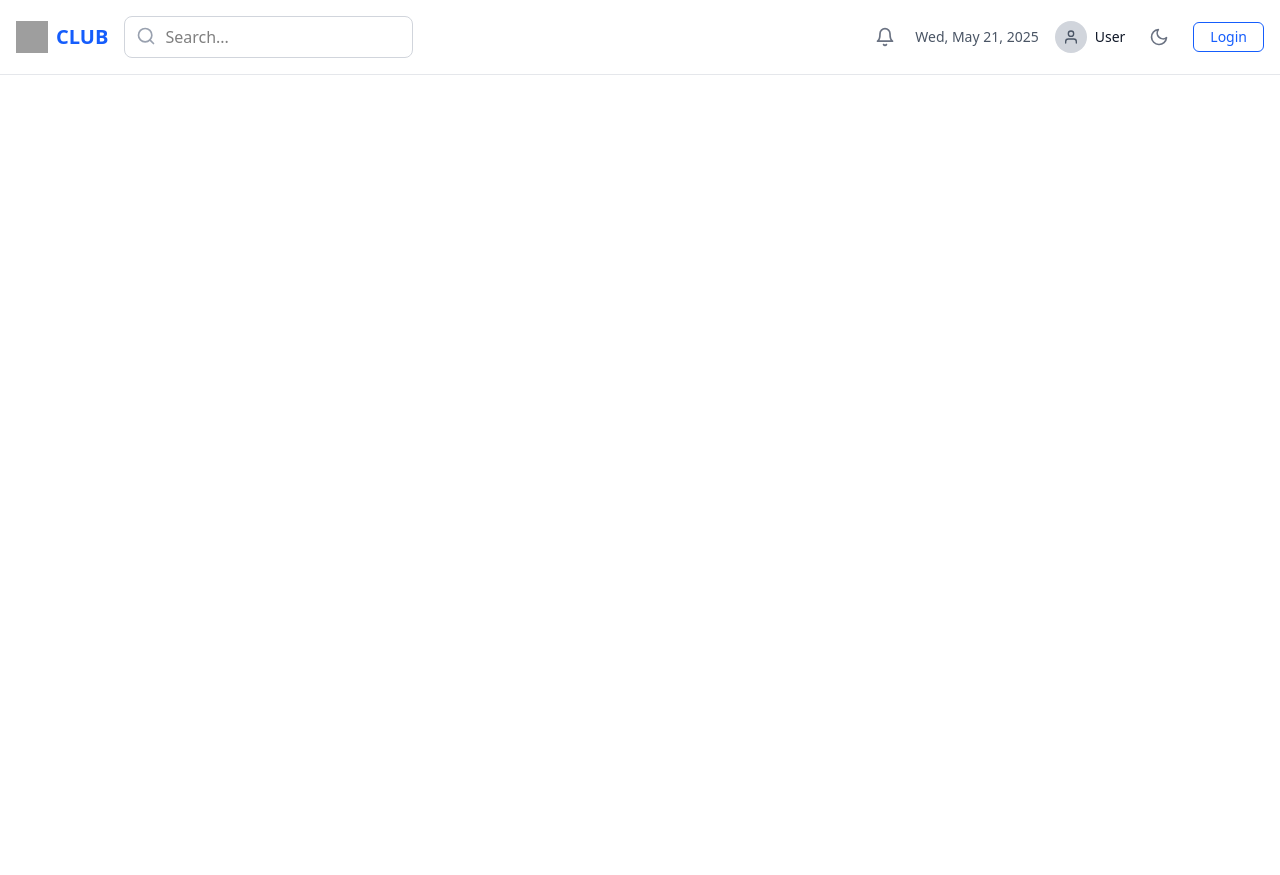
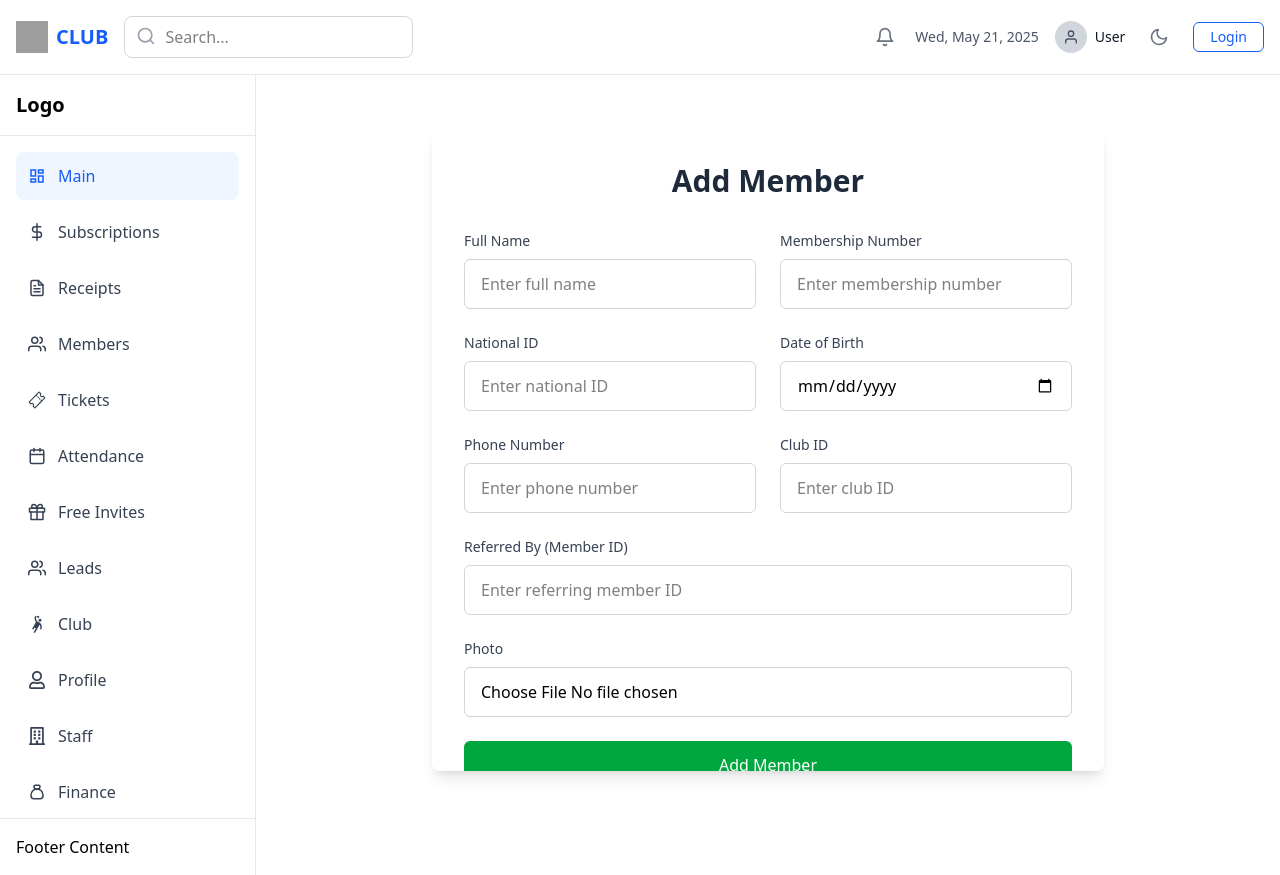
Before and after one commit to ahmed007dr/club-dashboard, a React (Vite) app in the folder frontend/: page /add-member in a window 1280 px wide. Before the commit the page ends 800 px from the top, so only its background shows below. Built offline with nearby package versions, Linux system fonts and the light colour scheme; grey boxes are pictures that could not be loaded.

Commit message:
test login and members api

```diff
--- a/frontend/src/App.jsx
+++ b/frontend/src/App.jsx
@@ -17,6 +17,7 @@ import Profile from './components/dashboard/Profile';
 import Staff from './components/dashboard/Staff';
 import Finance from './components/dashboard/Finance';
 import Member from "./pages/member/Member";
+import AddMember from "./components/modals/AddMember";
 
 function App() {
   return (
@@ -37,6 +38,7 @@ function App() {
         <Route path="profile" element={<Profile />} />
         <Route path="staff" element={<Staff />} />
         <Route path="finance" element={<Finance />} />
+        <Route path="add-member" element={<AddMember />} />
       </Route>
       <Route path="/login" element={<Login />} />
       <Route path="/register" element={<Register />} />
--- a/frontend/src/components/modals/AddMember.jsx
+++ b/frontend/src/components/modals/AddMember.jsx
@@ -2,14 +2,14 @@ import React, { useState } from 'react';
 
 const AddMember = () => {
   const [formData, setFormData] = useState({
-    full_name: '',
+    name: '',
     membership_number: '',
     national_id: '',
-    date_of_birth: '',
-    phone_number: '',
-    gender: '',
-    address: '',
+    birth_date: '',
+    phone: '',
     photo: null,
+    club: '',
+    referred_by: '',
   });
 
   const handleChange = (e) => {
@@ -21,30 +21,79 @@ const AddMember = () => {
     }
   };
 
-  const handleSubmit = (e) => {
+  const handleSubmit = async (e) => {
     e.preventDefault();
-    // Form submission logic will be handled here
-    console.log('Form data submitted:', formData);
+
+    const token = localStorage.getItem('token'); // Adjust key if needed
+    const form = new FormData();
+
+    // Append only valid Django fields
+    form.append('club', formData.club);
+    form.append('name', formData.name);
+    form.append('membership_number', formData.membership_number);
+    form.append('national_id', formData.national_id);
+    form.append('birth_date', formData.birth_date);
+    form.append('phone', formData.phone);
+    if (formData.photo) {
+      form.append('photo', formData.photo);
+    }
+    form.append('referred_by', formData.referred_by);
+
+    try {
+      const response = await fetch('http://127.0.0.1:8000/members/api/members/create/', {
+        method: 'POST',
+        headers: {
+          Authorization: `Token ${token}`,
+        },
+        body: form,
+      });
+
+      if (!response.ok) {
+        const errorData = await response.json();
+        console.error('Error:', errorData);
+        alert('Failed to add member. Please check the input.');
+        return;
+      }
+
+      const result = await response.json();
+      console.log('Member added successfully:', result);
+      alert('Member added successfully!');
+
+      // Optional: Reset form
+      setFormData({
+        name: '',
+        membership_number: '',
+        national_id: '',
+        birth_date: '',
+        phone: '',
+        photo: null,
+        club: '',
+        referred_by: '',
+      });
+    } catch (error) {
+      console.error('Request error:', error);
+      alert('An error occurred while adding the member.');
+    }
   };
 
   return (
     <div className="max-w-2xl mx-auto p-8 bg-white shadow-lg rounded-lg mt-10 max-h-[80vh] overflow-auto">
       <h2 className="text-3xl font-bold mb-8 text-center text-gray-800">Add Member</h2>
-
       <form onSubmit={handleSubmit} className="space-y-6">
         <div className="grid grid-cols-1 sm:grid-cols-2 gap-6">
           <div>
-            <label className="block text-sm font-medium text-gray-700 mb-2" htmlFor="full_name">Full Name</label>
+            <label className="block text-sm font-medium text-gray-700 mb-2" htmlFor="name">Full Name</label>
             <input
-              id="full_name"
-              name="full_name"
+              id="name"
+              name="name"
               type="text"
-              value={formData.full_name}
+              value={formData.name}
               onChange={handleChange}
-              className="w-full px-4 py-3 border border-gray-300 rounded-md focus:outline-none focus:ring-2 focus:ring-green-500"
+              className="w-full px-4 py-3 border border-gray-300 rounded-md focus:ring-2 focus:ring-green-500"
               placeholder="Enter full name"
             />
           </div>
+
           <div>
             <label className="block text-sm font-medium text-gray-700 mb-2" htmlFor="membership_number">Membership Number</label>
             <input
@@ -53,7 +102,7 @@ const AddMember = () => {
               type="text"
               value={formData.membership_number}
               onChange={handleChange}
-              className="w-full px-4 py-3 border border-gray-300 rounded-md focus:outline-none focus:ring-2 focus:ring-green-500"
+              className="w-full px-4 py-3 border border-gray-300 rounded-md focus:ring-2 focus:ring-green-500"
               placeholder="Enter membership number"
             />
           </div>
@@ -68,63 +117,63 @@ const AddMember = () => {
               type="text"
               value={formData.national_id}
               onChange={handleChange}
-              className="w-full px-4 py-3 border border-gray-300 rounded-md focus:outline-none focus:ring-2 focus:ring-green-500"
+              className="w-full px-4 py-3 border border-gray-300 rounded-md focus:ring-2 focus:ring-green-500"
               placeholder="Enter national ID"
             />
           </div>
+
           <div>
-            <label className="block text-sm font-medium text-gray-700 mb-2" htmlFor="date_of_birth">Date of Birth</label>
+            <label className="block text-sm font-medium text-gray-700 mb-2" htmlFor="birth_date">Date of Birth</label>
             <input
-              id="date_of_birth"
-              name="date_of_birth"
+              id="birth_date"
+              name="birth_date"
               type="date"
-              value={formData.date_of_birth}
+              value={formData.birth_date}
               onChange={handleChange}
-              className="w-full px-4 py-3 border border-gray-300 rounded-md focus:outline-none focus:ring-2 focus:ring-green-500"
+              className="w-full px-4 py-3 border border-gray-300 rounded-md focus:ring-2 focus:ring-green-500"
             />
           </div>
         </div>
 
         <div className="grid grid-cols-1 sm:grid-cols-2 gap-6">
           <div>
-            <label className="block text-sm font-medium text-gray-700 mb-2" htmlFor="phone_number">Phone Number</label>
+            <label className="block text-sm font-medium text-gray-700 mb-2" htmlFor="phone">Phone Number</label>
             <input
-              id="phone_number"
-              name="phone_number"
+              id="phone"
+              name="phone"
               type="text"
-              value={formData.phone_number}
+              value={formData.phone}
               onChange={handleChange}
-              className="w-full px-4 py-3 border border-gray-300 rounded-md focus:outline-none focus:ring-2 focus:ring-green-500"
+              className="w-full px-4 py-3 border border-gray-300 rounded-md focus:ring-2 focus:ring-green-500"
               placeholder="Enter phone number"
             />
           </div>
+
           <div>
-            <label className="block text-sm font-medium text-gray-700 mb-2" htmlFor="gender">Gender</label>
-            <select
-              id="gender"
-              name="gender"
-              value={formData.gender}
+            <label className="block text-sm font-medium text-gray-700 mb-2" htmlFor="club">Club ID</label>
+            <input
+              id="club"
+              name="club"
+              type="text"
+              value={formData.club}
               onChange={handleChange}
-              className="w-full px-4 py-3 border border-gray-300 rounded-md focus:outline-none focus:ring-2 focus:ring-green-500"
-            >
-              <option value="">Select Gender</option>
-              <option value="Male">Male</option>
-              <option value="Female">Female</option>
-            </select>
+              className="w-full px-4 py-3 border border-gray-300 rounded-md focus:ring-2 focus:ring-green-500"
+              placeholder="Enter club ID"
+            />
           </div>
         </div>
 
         <div>
-          <label className="block text-sm font-medium text-gray-700 mb-2" htmlFor="address">Address</label>
-          <textarea
-            id="address"
-            name="address"
-            value={formData.address}
+          <label className="block text-sm font-medium text-gray-700 mb-2" htmlFor="referred_by">Referred By (Member ID)</label>
+          <input
+            id="referred_by"
+            name="referred_by"
+            type="text"
+            value={formData.referred_by}
             onChange={handleChange}
-            className="w-full px-4 py-3 border border-gray-300 rounded-md focus:outline-none focus:ring-2 focus:ring-green-500"
-            rows="3"
-            placeholder="Enter address"
-          ></textarea>
+            className="w-full px-4 py-3 border border-gray-300 rounded-md focus:ring-2 focus:ring-green-500"
+            placeholder="Enter referring member ID"
+          />
         </div>
 
         <div>
@@ -134,7 +183,7 @@ const AddMember = () => {
             name="photo"
             type="file"
             onChange={handleChange}
-            className="w-full px-4 py-3 border border-gray-300 rounded-md focus:outline-none focus:ring-2 focus:ring-green-500"
+            className="w-full px-4 py-3 border border-gray-300 rounded-md focus:ring-2 focus:ring-green-500"
           />
         </div>
 
```
